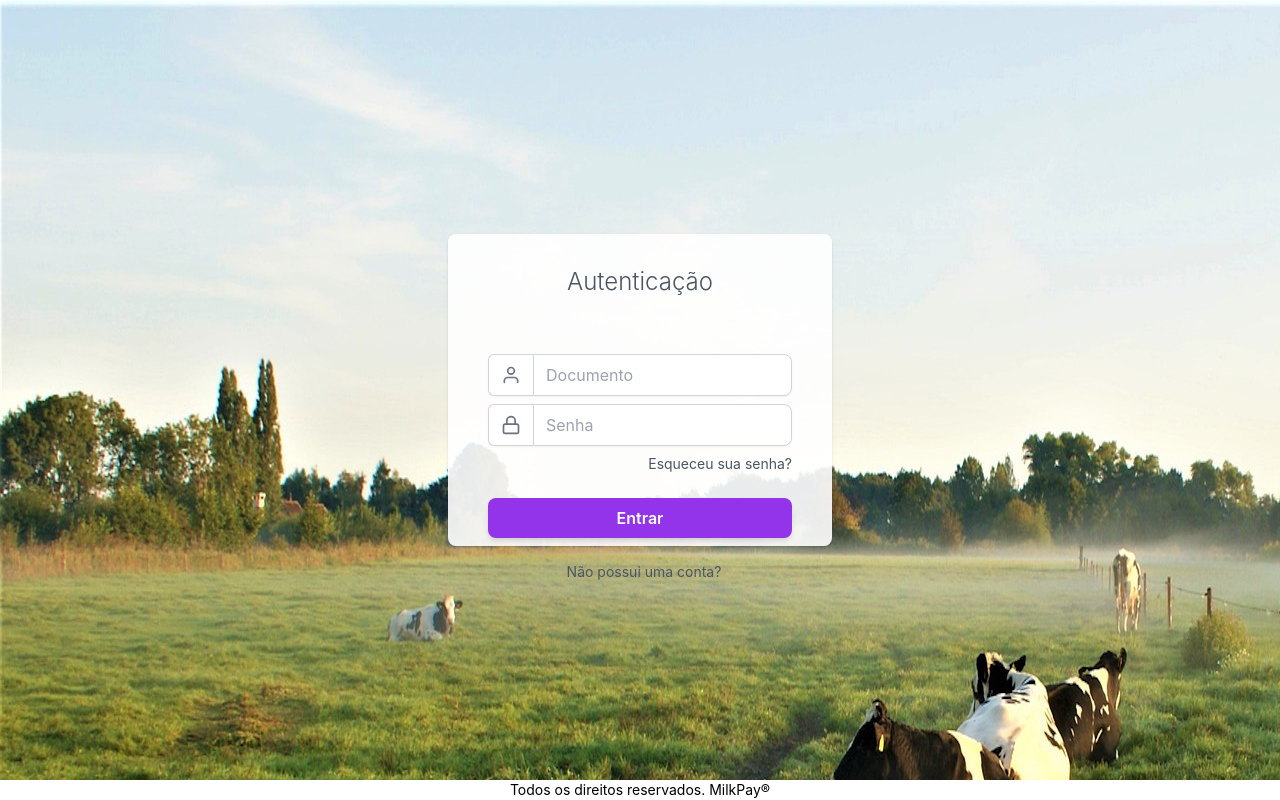
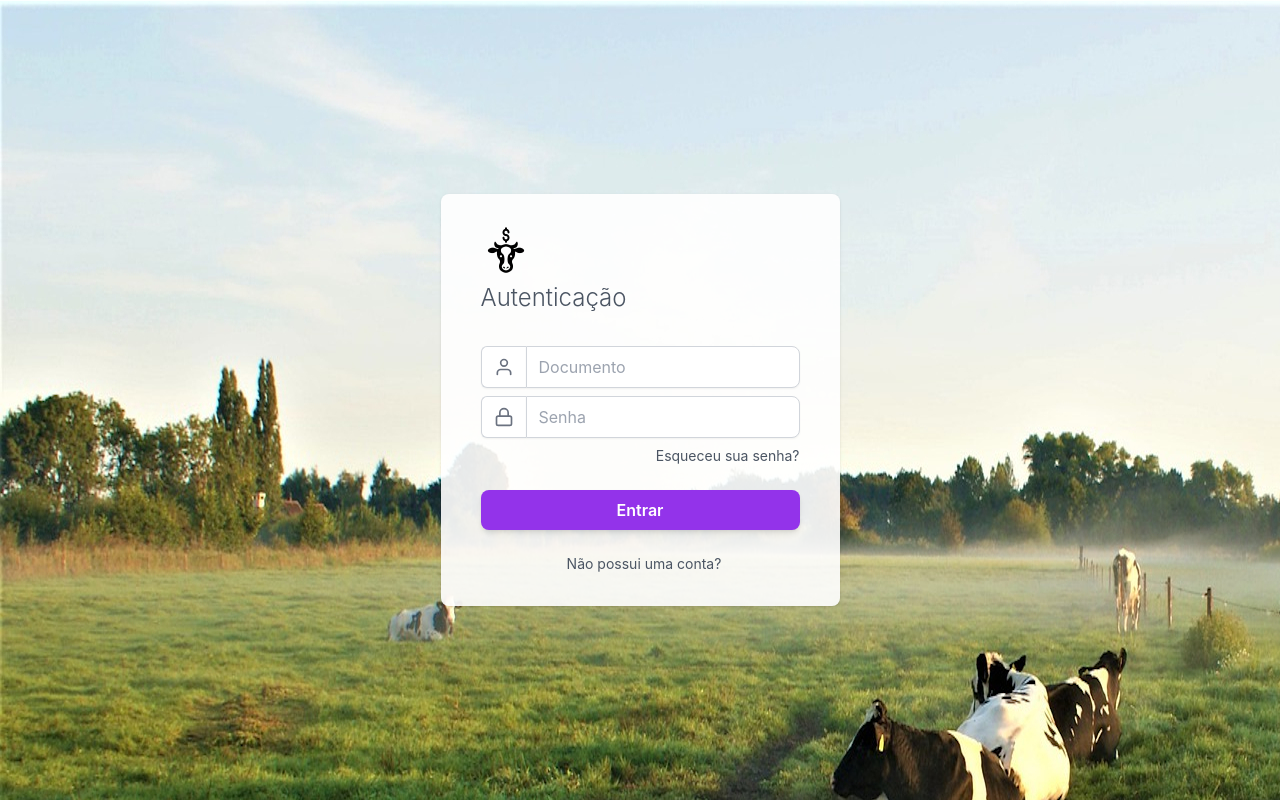
Before and after one commit to Sandrolaxx/milkPayFront, a Next.js app: page / in a window 1280 px wide. Built offline with nearby package versions, Linux system fonts and the light colour scheme.

Commit message:
Add milkPay icon

```diff
--- a/src/components/Layout.tsx
+++ /dev/null
@@ -1,13 +0,0 @@
-import LayoutProps from "../utils/types";
-import Footer from "./Footer";
-import Header from "./Header";
-
-export default function Layout(props: LayoutProps) {
-    return (
-        <div className="h-screen flex flex-col">
-            <Header />
-            {props.children}
-            <Footer />
-        </div>
-    )
-}
--- a/src/components/Login.tsx
+++ b/src/components/Login.tsx
@@ -1,3 +1,6 @@
+import Image from "next/image";
+import Header from "./Header";
+import MilkPayIcon from "../assets/icons/milkPayIcon.png";
 
 export default function Login() {
     function handleLogin() {
@@ -5,8 +8,11 @@ export default function Login() {
     }
 
     return (
+        <div className="h-screen flex flex-col">
+            <Header />
             <main className="flex h-full justify-center items-center bg-[url('../assets/images/login.jpg')]" >
-            <div className="flex flex-col w-full max-w-sm h-2/5 px-4 py-8 bg-opacity-90 bg-white rounded-lg shadow dark:bg-gray-800 sm:px-6 md:px-8 lg:px-10">
+                <div className="px-4 py-8 bg-opacity-90 bg-white rounded-lg shadow dark:bg-gray-800 sm:px-6 md:px-8 lg:px-10">
+                    <Image src={MilkPayIcon} width={50} height={50} />
                     <div className="self-center mb-6 text-xl font-light text-gray-600 sm:text-2xl dark:text-white">
                         Autenticação
                     </div>
@@ -54,5 +60,6 @@ export default function Login() {
                     </div>
                 </div>
             </main>
+        </div>
     );
 }
--- a/src/pages/index.tsx
+++ b/src/pages/index.tsx
@@ -1,10 +1,7 @@
-import Layout from '../components/Layout'
 import Login from '../components/Login';
 
-export default function Home(){
+export default function Home() {
     return (
-        <Layout>
-            <Login />
-        </Layout>
+        <Login />
     );
 }
```
Also changed, not shown: src/assets/icons/milkPayIcon.png (added). Lines whose indentation alone changed are shown as unchanged.
